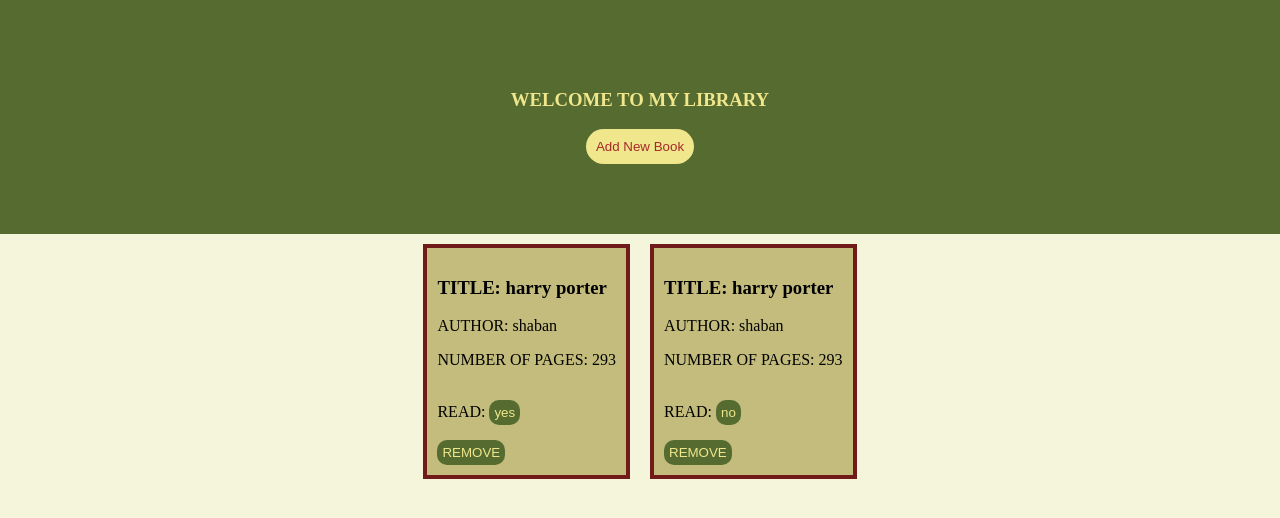
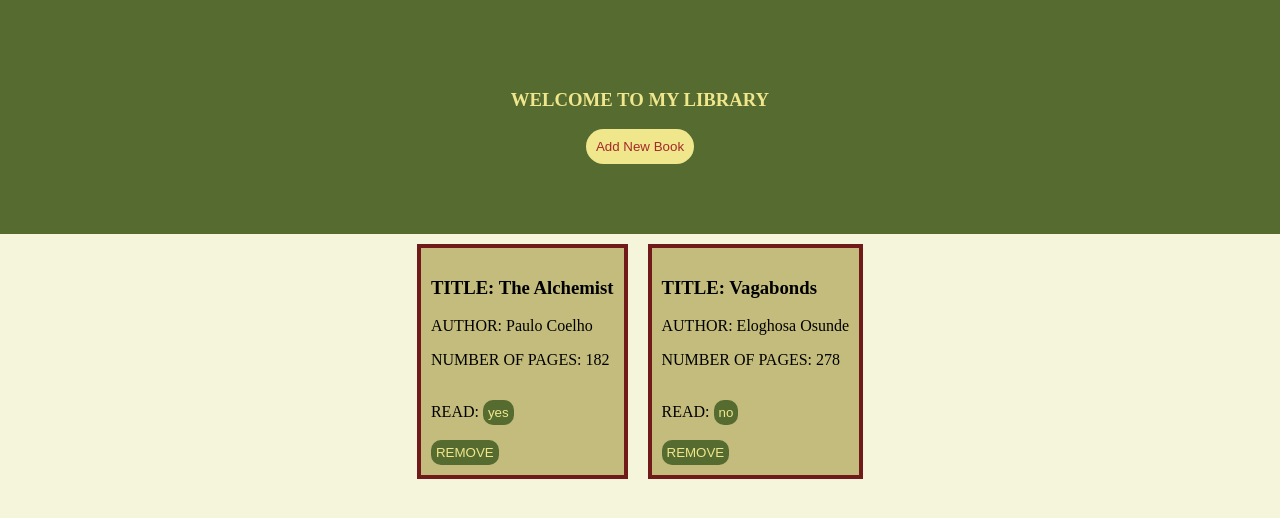
Before and after one commit to z-shaban/library, a plain HTML site: page index.html in a window 1280 px wide. Drawn offline with Linux system fonts and the light colour scheme.

Commit message:
Add correct default books

```diff
--- a/script.js
+++ b/script.js
@@ -7,6 +7,7 @@ const title = document.querySelector("#title");
 const author = document.querySelector("#author");
 const pages = document.querySelector("#pages");
 const read = document.querySelector("#read");
+
 
 
 let myLibrary = [];
@@ -48,6 +49,7 @@ function displayBooks(){
         const remove = document.createElement("button");
 
         bookCard.classList.add("book-card");
+        bookTitle.classList.add("book-title")
         bookAuthor.classList.add("book-author");
         bookPages.classList.add("book-pages");
         bookRead.classList.add("book-read");
@@ -115,5 +117,5 @@ add.addEventListener("click",(e) =>{
 
 
 
-addBookToLibrary("harry porter", "shaban", "293", "yes");
-addBookToLibrary("harry porter", "shaban", "293", "no");
+addBookToLibrary("The Alchemist", "Paulo Coelho", "182", "yes");
+addBookToLibrary("Vagabonds", "Eloghosa Osunde", "278", "no");
```
Also changed, not shown: style.css (line endings or trailing spaces).
